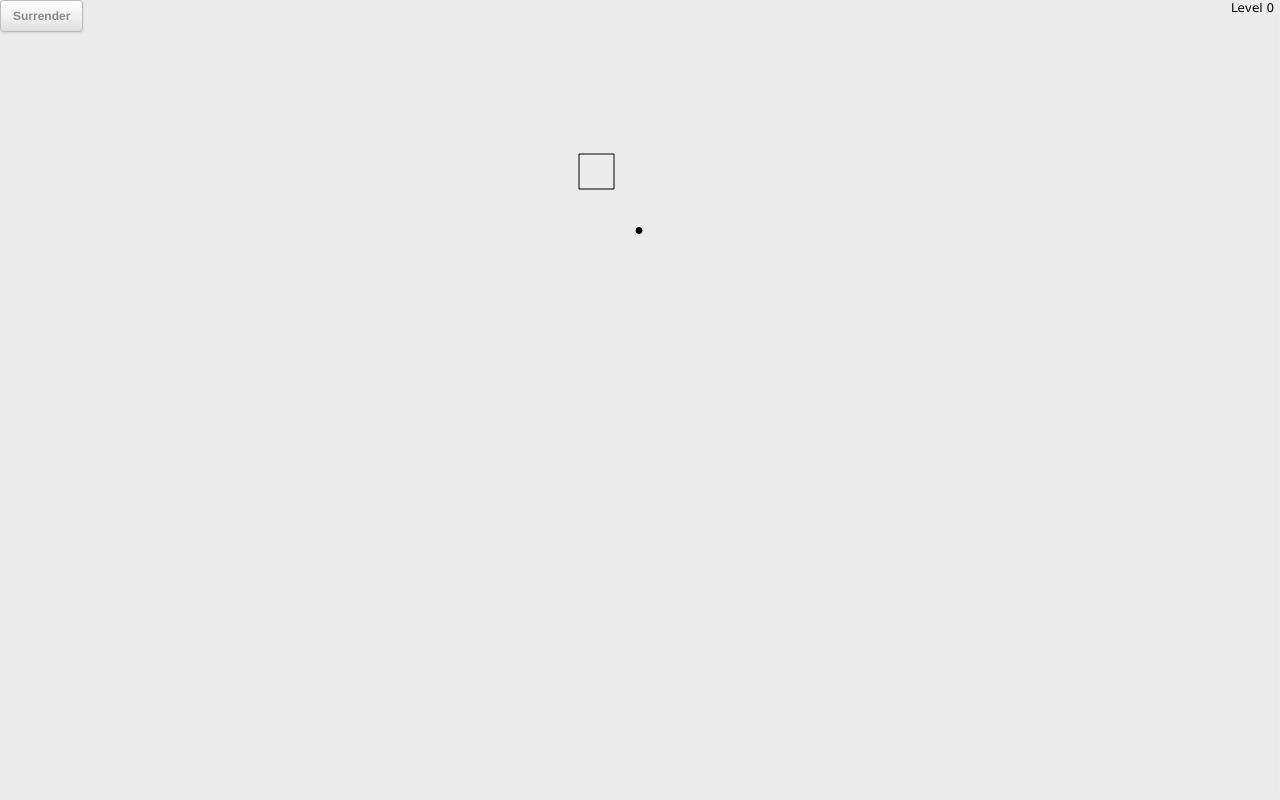
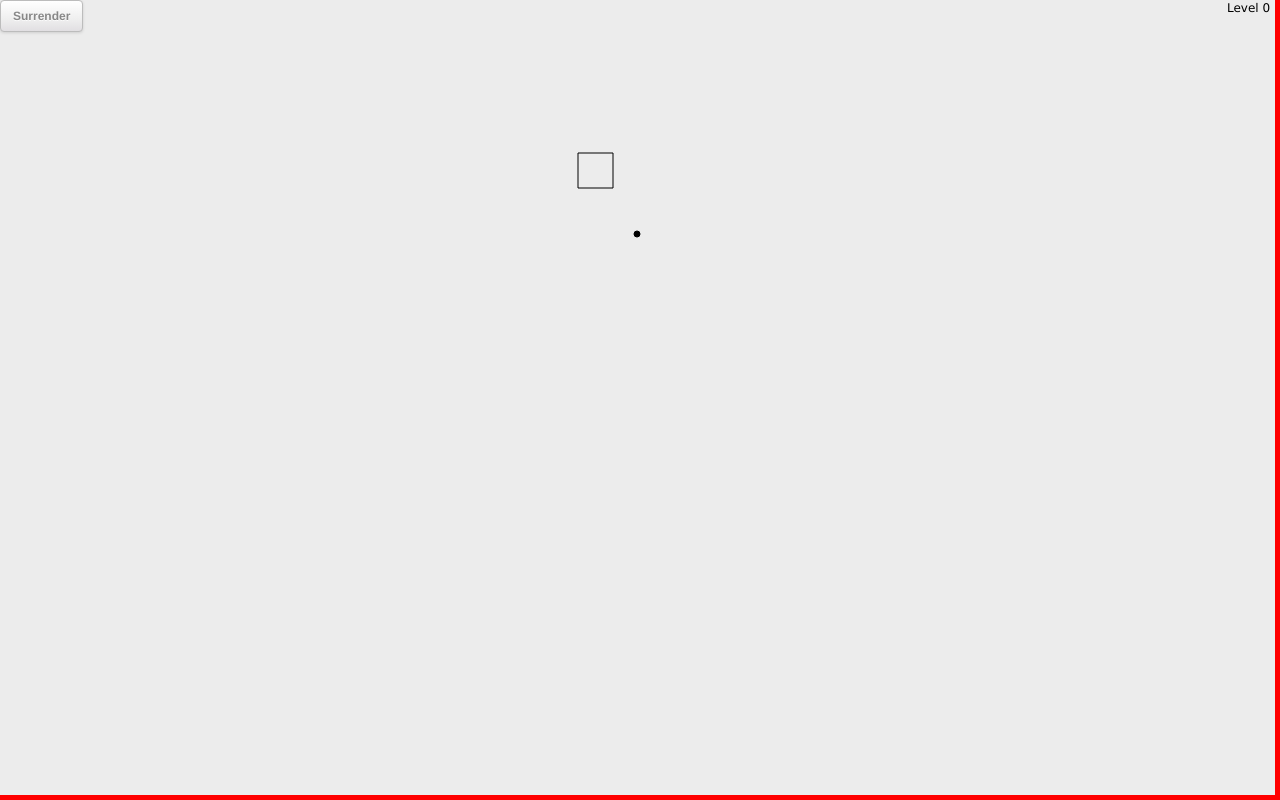
Before and after one commit to franzenzenhofer/lsd, a plain HTML site: page index.html in a window 1280 px wide. Drawn offline with Linux system fonts and the light colour scheme.

Commit message:
short debug rollout

```diff
--- a/index.html
+++ b/index.html
@@ -11,7 +11,7 @@ content="Minimalistic, addicting HTML5 game:  L.S.D. - Line Square Dot" />
 <meta name="viewport" content="width=device-width, initial-scale=1, maximum-scale=1, user-scalable=0"/> <!--320-->
 <style>
 * { margin: 0; padding: 0;}
-body, html { height:100%; background-color: #eee;}
+body, html { height:100%; background-color: red;}
 
 
 
--- a/main.coffee
+++ b/main.coffee
@@ -74,8 +74,8 @@ resizeCanvas = () ->
     bounds =
       top: "0px"
       left: "0px"
-      width: _LOCATION_.clientWidth-1
-      height: _LOCATION_.clientHeight-1
+      width: _LOCATION_.clientWidth-5
+      height: _LOCATION_.clientHeight-5
   else
     bounds = _LOCATION_.getBoundingClientRect()
 
--- a/main.js
+++ b/main.js
@@ -71,8 +71,8 @@
       bounds = {
         top: "0px",
         left: "0px",
-        width: _LOCATION_.clientWidth - 1,
-        height: _LOCATION_.clientHeight - 1
+        width: _LOCATION_.clientWidth - 5,
+        height: _LOCATION_.clientHeight - 5
       };
     } else {
       bounds = _LOCATION_.getBoundingClientRect();
```
